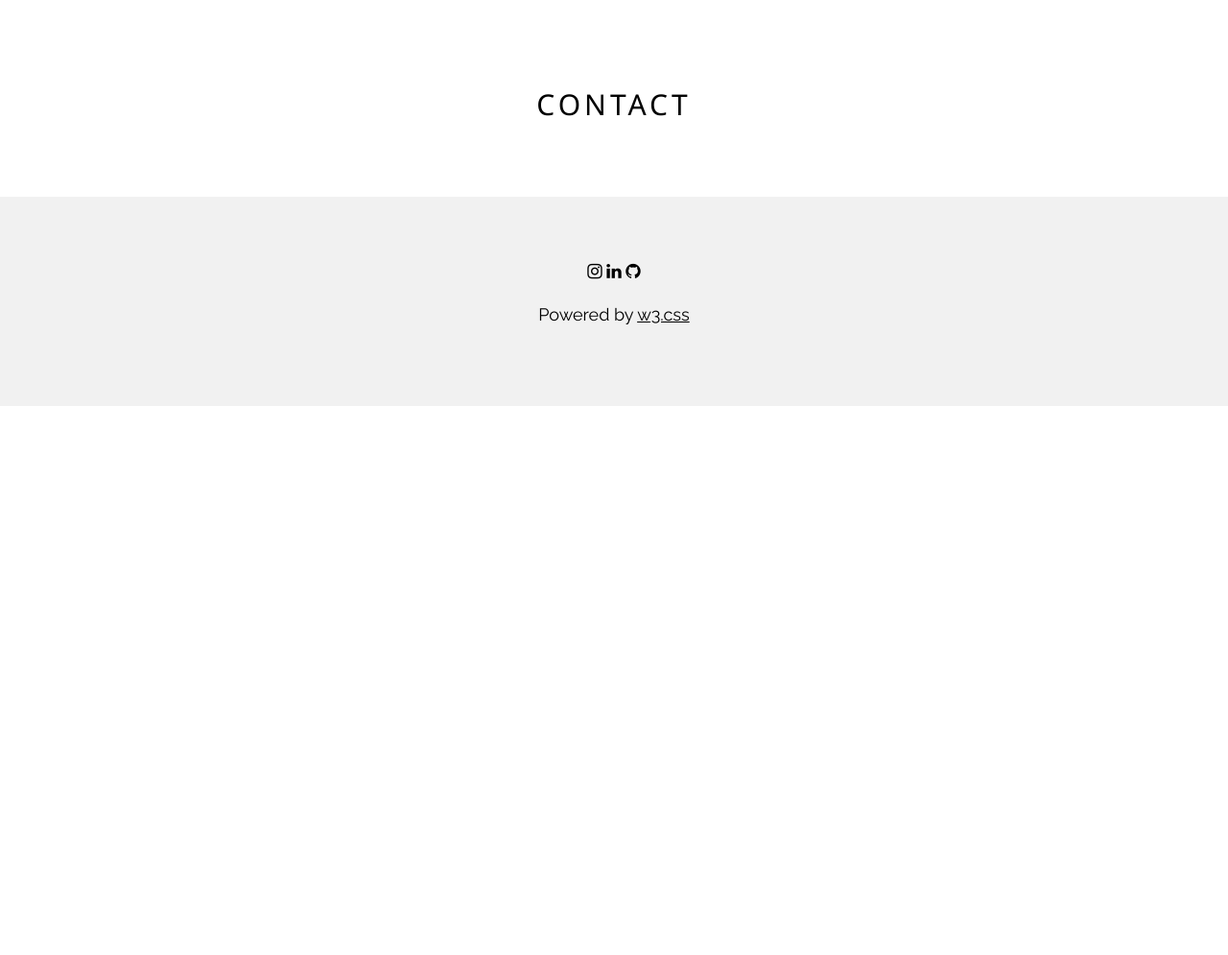
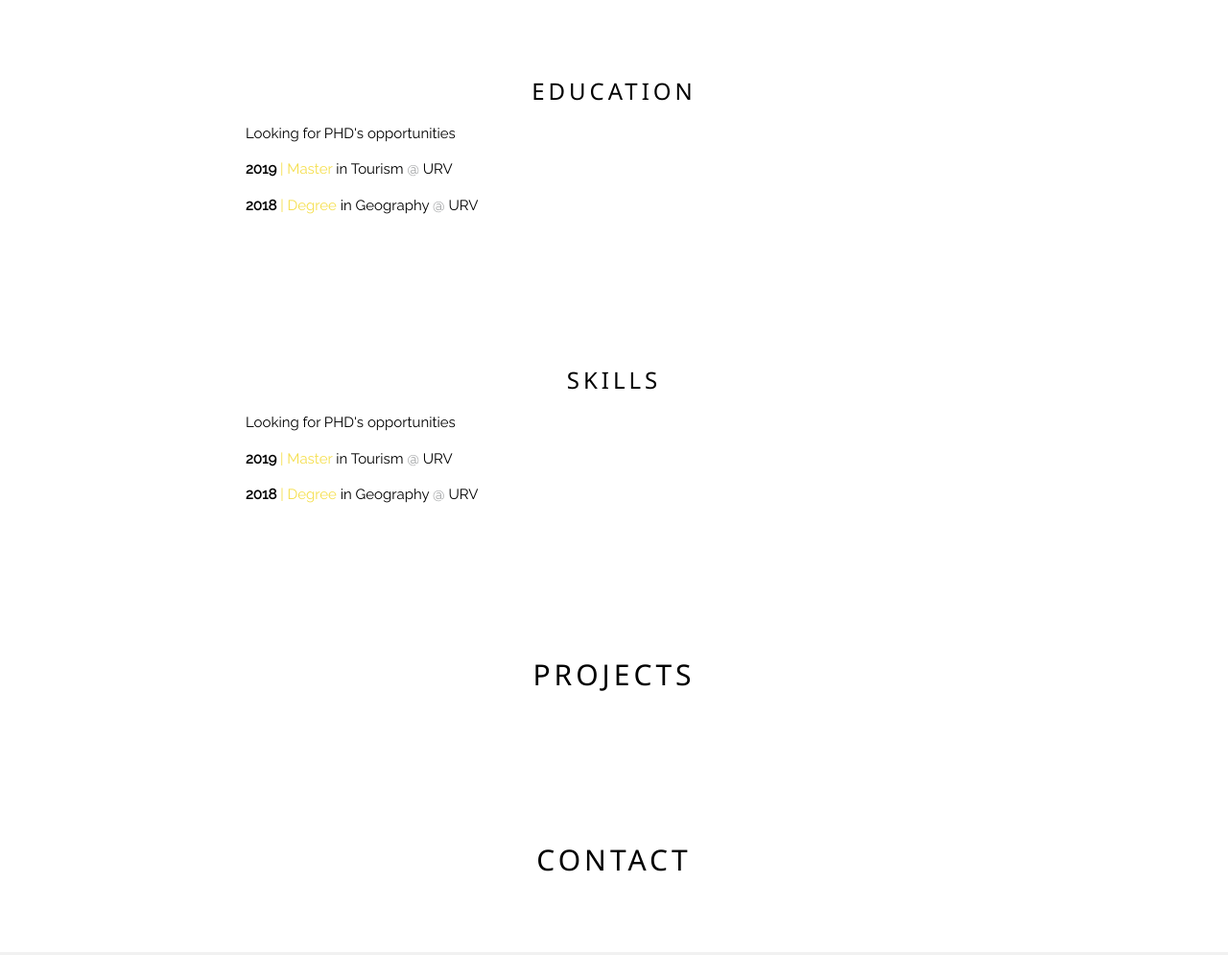
Before and after one commit to AndresBishop/AndresBishop.github.io, a plain HTML site: page index.html in a window 1280 px wide. Shown: the part 1076-2071 px from the top of the page at 96% size. Before the commit the page ends 1499 px from the top, so only its background shows below. Drawn offline with nearby package versions, Linux system fonts and the light colour scheme.

Commit message:
Structure update

```diff
--- a/index.html
+++ b/index.html
@@ -25,26 +25,49 @@ h1 {letter-spacing: 6px}
   <div class="w3-padding-32">
     <div class="w3-bar w3-border">
       <a href="#" class="w3-bar-item w3-button">Home</a>
-      <a href="#" class="w3-bar-item w3-button w3-light-grey">CV</a>
-      <a href="#" class="w3-bar-item w3-button">Projects</a>
+      <a href="#cv" class="w3-bar-item w3-button w3-light-grey">Resume</a>
+      <a href="#projects" class="w3-bar-item w3-button">Projects</a>
       <a href="#contact" class="w3-bar-item w3-button w3-hide-small">Contact</a>
     </div>
   </div>
 </header>
-	  <!-- WORK BACKGROUND Section -->
+	  <!-- RESUME Section -->
   <div class="w3-container w3-content w3-center w3-padding-64" style="max-width:800px" id="band">
-    <h2 class="w3-wide">WORK BACKGROUND</h2>
+    <h2 class="w3-wide">RESUME</h2>
     <p class="w3-justify">I'm a geographer, Interested in emerging trends and challenges. with a focus on data analisys and visualization and on location intelligence</p>
 
 	</div>
 
-	<!-- EDUCATION BACKGROUND Section -->
+	<!-- EXPERIENCE subSection -->
   <div class="w3-container w3-content w3-center w3-padding-64" style="max-width:800px" id="band">
-    <h2 class="w3-wide">EDUCATION BACKGROUND </h2>
+    <h3 class="w3-wide">EDUCATION</h2>
     <p class="w3-justify">Looking for PHD's opportunities</p>
  <p align="left"><b>2019</b> <font color="#F5DF4D" >| Master</font> in Tourism <font color="#939597" >@</font> URV </h3>
  <p align="left"><b>2018</b> <font color="#F5DF4D" >| Degree</font> in Geography <font color="#939597" >@</font> URV </h3>
 
+	</div>
+
+	<!-- EDUCATION subSection -->
+  <div class="w3-container w3-content w3-center w3-padding-64" style="max-width:800px" id="band">
+    <h3 class="w3-wide">EDUCATION</h2>
+    <p class="w3-justify">Looking for PHD's opportunities</p>
+ <p align="left"><b>2019</b> <font color="#F5DF4D" >| Master</font> in Tourism <font color="#939597" >@</font> URV </h3>
+ <p align="left"><b>2018</b> <font color="#F5DF4D" >| Degree</font> in Geography <font color="#939597" >@</font> URV </h3>
+
+	</div>
+
+	<!-- SKILLS subSection -->
+  <div class="w3-container w3-content w3-center w3-padding-64" style="max-width:800px" id="band">
+    <h3 class="w3-wide">SKILLS</h2>
+    <p class="w3-justify">Looking for PHD's opportunities</p>
+ <p align="left"><b>2019</b> <font color="#F5DF4D" >| Master</font> in Tourism <font color="#939597" >@</font> URV </h3>
+ <p align="left"><b>2018</b> <font color="#F5DF4D" >| Degree</font> in Geography <font color="#939597" >@</font> URV </h3>
+
+	</div>
+
+<!-- The Projects Section -->
+  <div class="w3-container w3-content w3-padding-64" style="max-width:800px" id="projects">
+    <h2 class="w3-wide w3-center">PROJECTS</h2>
 	</div>
 <!-- The Contact Section -->
   <div class="w3-container w3-content w3-padding-64" style="max-width:800px" id="contact">
```
